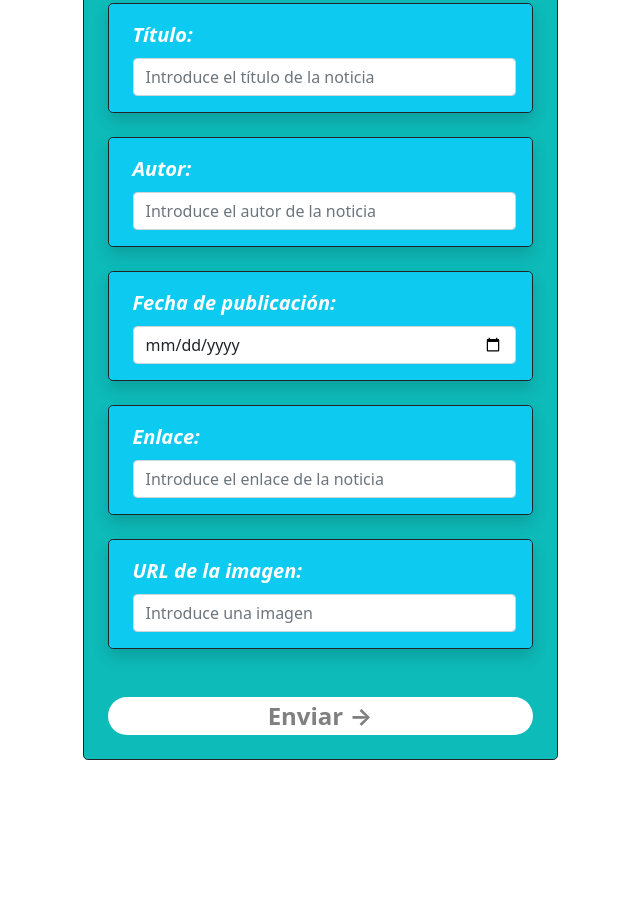
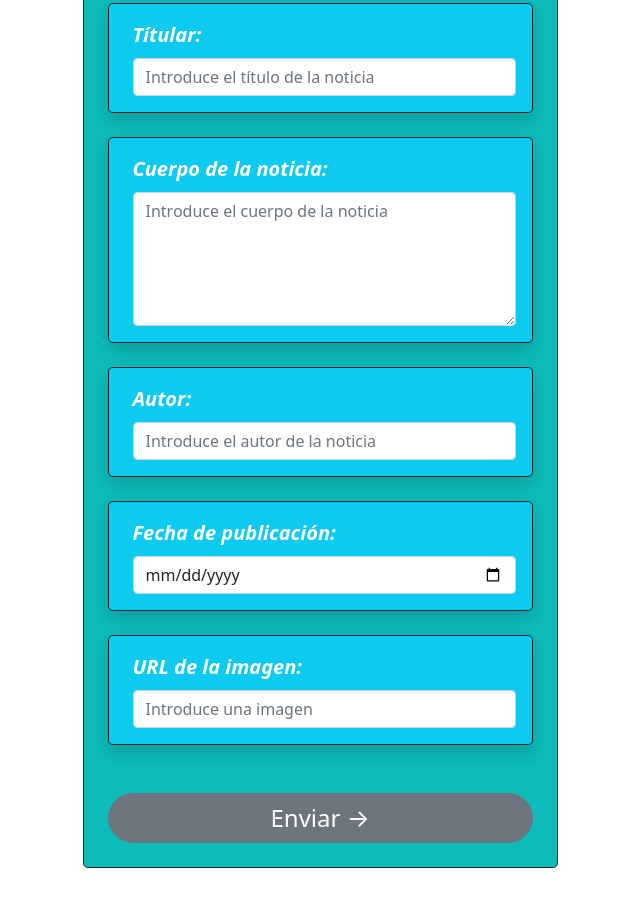
Before and after one commit to AdrianJavier7/Grupo3-LM-Hosting, a plain HTML site: page FormularioAdmin.html in a window 1280 px wide. Shown: the part 328-1234 px from the top of the page, without its empty margins (320-960 px from the left). Before the commit the page ends 1136 px from the top, so only its background shows below. Drawn offline with nearby package versions, Linux system fonts and the light colour scheme.

Commit message:
Modificación
Cambio de input de enlace a un textarea para el cuerpo de la noticia.

```diff
--- a/FormularioAdmin.html
+++ b/FormularioAdmin.html
@@ -8,13 +8,8 @@
             .bg-color-form {
                 background-color: #0DBBB9;
             }
-            button{
-                background-color: white;
-                color: gray;
-                border: none;
-                font-weight: bold;
-            }
         </style>
+        <script src="Formulario.js" defer></script>
     </head>
     <body>
         <nav class="navbar navbar-dark bg-dark">
@@ -29,9 +24,15 @@
                         <h1 class="text-center m-5 border border-dark p-3 rounded-pill bg-light">Registro de Noticias</h1>
                         <form>
                             <div class="border border-dark bg-info rounded-3 mb-4 p-3 ps-4 shadow">
-                                <label class="form-label text-white fst-italic fw-bold fs-5" for="titulo">Título: </label>
+                                <label class="form-label text-white fst-italic fw-bold fs-5" for="titulo">Títular: </label>
                                 <div>
                                     <input class="form-control" type="text" id="titulo" placeholder="Introduce el título de la noticia" required>
+                                </div>
+                            </div>
+                            <div class="border border-dark bg-info rounded-3 mb-4 p-3 ps-4 shadow">
+                                <label class="form-label text-white fst-italic fw-bold fs-5" for="link">Cuerpo de la noticia: </label>
+                                <div>
+                                    <textarea class="form-control" id="link" placeholder="Introduce el cuerpo de la noticia" rows="5" required></textarea>
                                 </div>
                             </div>
                             <div class="border border-dark bg-info rounded-3 mb-4 p-3 ps-4 shadow">
@@ -47,18 +48,12 @@
                                 </div>
                             </div>
                             <div class="border border-dark bg-info rounded-3 mb-4 p-3 ps-4 shadow">
-                                <label class="form-label text-white fst-italic fw-bold fs-5" for="link">Enlace: </label>
-                                <div>
-                                    <input class="form-control" type="text" id="link" placeholder="Introduce el enlace de la noticia" pattern="https?://.+" required>
-                                </div>
-                            </div>
-                            <div class="border border-dark bg-info rounded-3 mb-4 p-3 ps-4 shadow">
                                 <label class="form-label text-white fst-italic fw-bold fs-5" for="imagen">URL de la imagen: </label>
                                 <div>
                                     <input class="form-control" type="text" id="imagen" placeholder="Introduce una imagen" pattern="https?://.+" required>
                                 </div>
                             </div>
-                            <button class="rounded-pill fs-4 my-4 w-100" type="submit">Enviar →</button>
+                            <button class="rounded-pill btn btn-secondary fs-4 my-4 w-100" type="submit">Enviar →</button>
                         </form>
                     </div>
                 </div>
```
